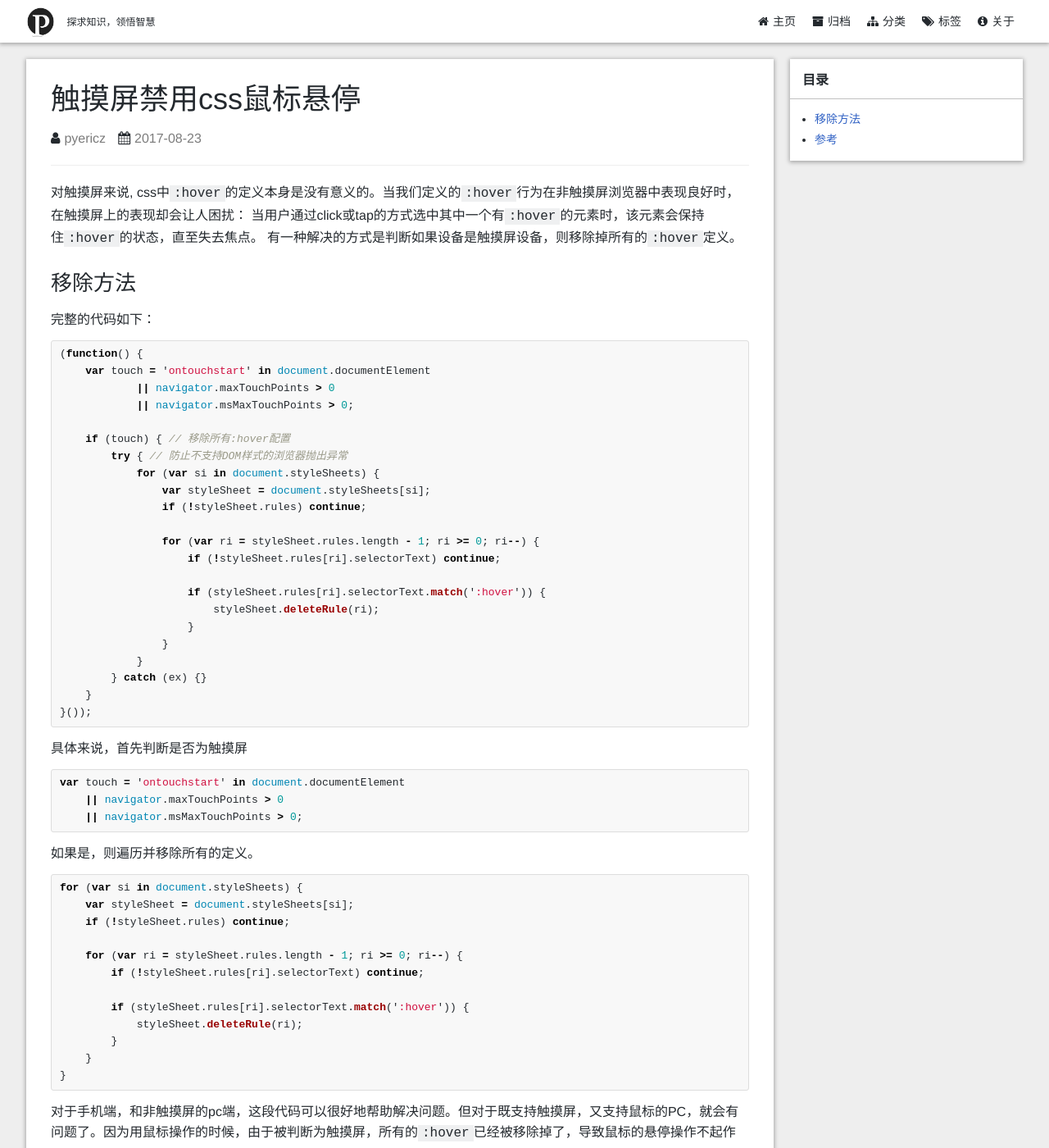
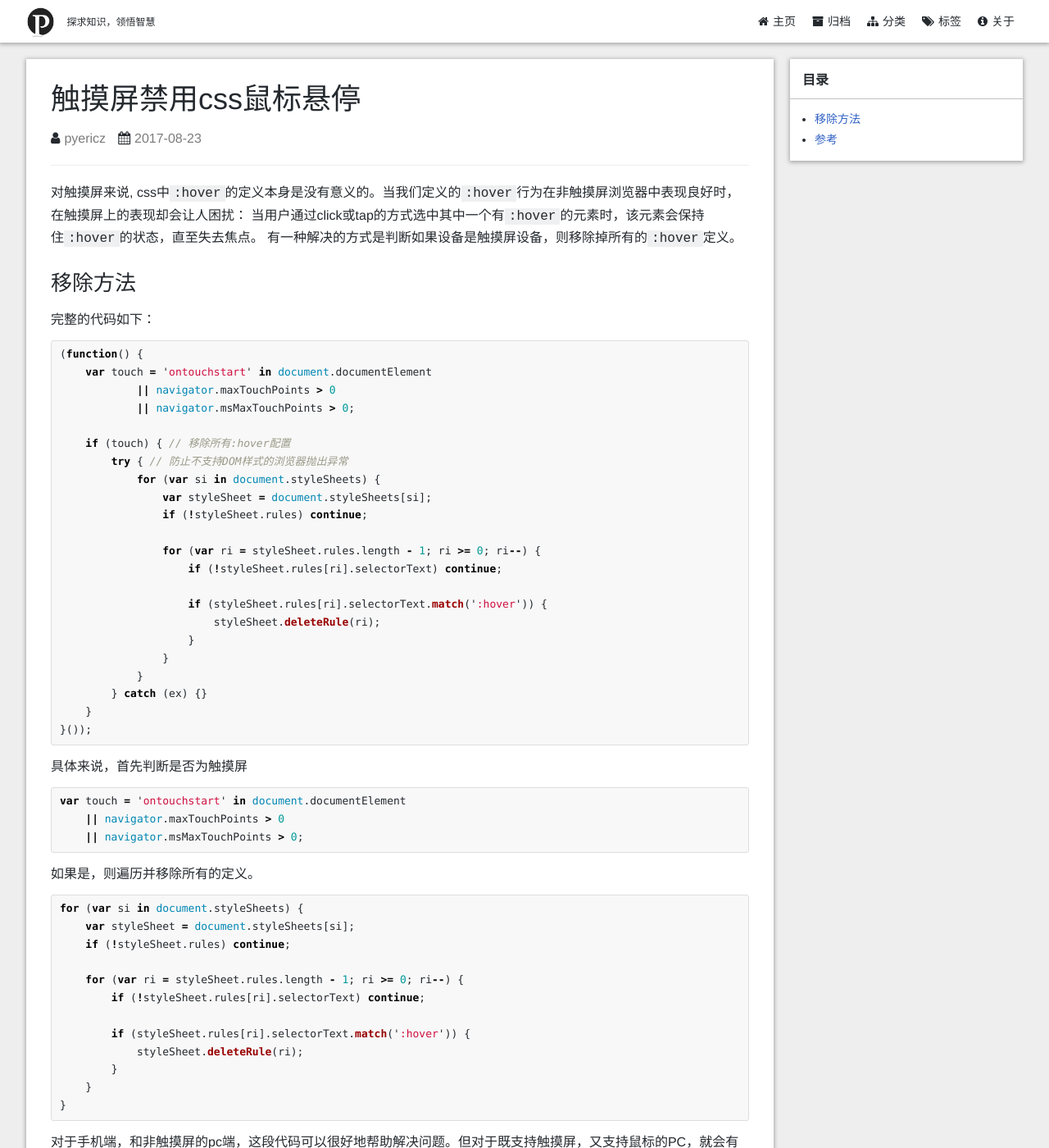
Before and after one commit to pyericz/blog, a Jekyll site: the page built from _posts/2017-08-23-delete-css-hover-for-touch-devices.md, in a window 1280 px wide and 1400 px high. Shown: the whole window at 82% size. Built offline with Jekyll 4.4.1, drawn with Linux system fonts in a browser that asks for light colours; comment, search, counter and statistics services are not loaded; a style sheet for code colours, icons or effects is not loaded.

Commit message:
code font-family

```diff
--- a/_sass/_base.scss
+++ b/_sass/_base.scss
@@ -34,5 +34,6 @@ ul, ol, dl, figure,
          border: none;
          padding-right: 0;
          padding-left: 0;
+         font-family:"SFMono-Regular", Consolas, "Liberation Mono", Menlo, Courier, monospace;
      }
  }
```
